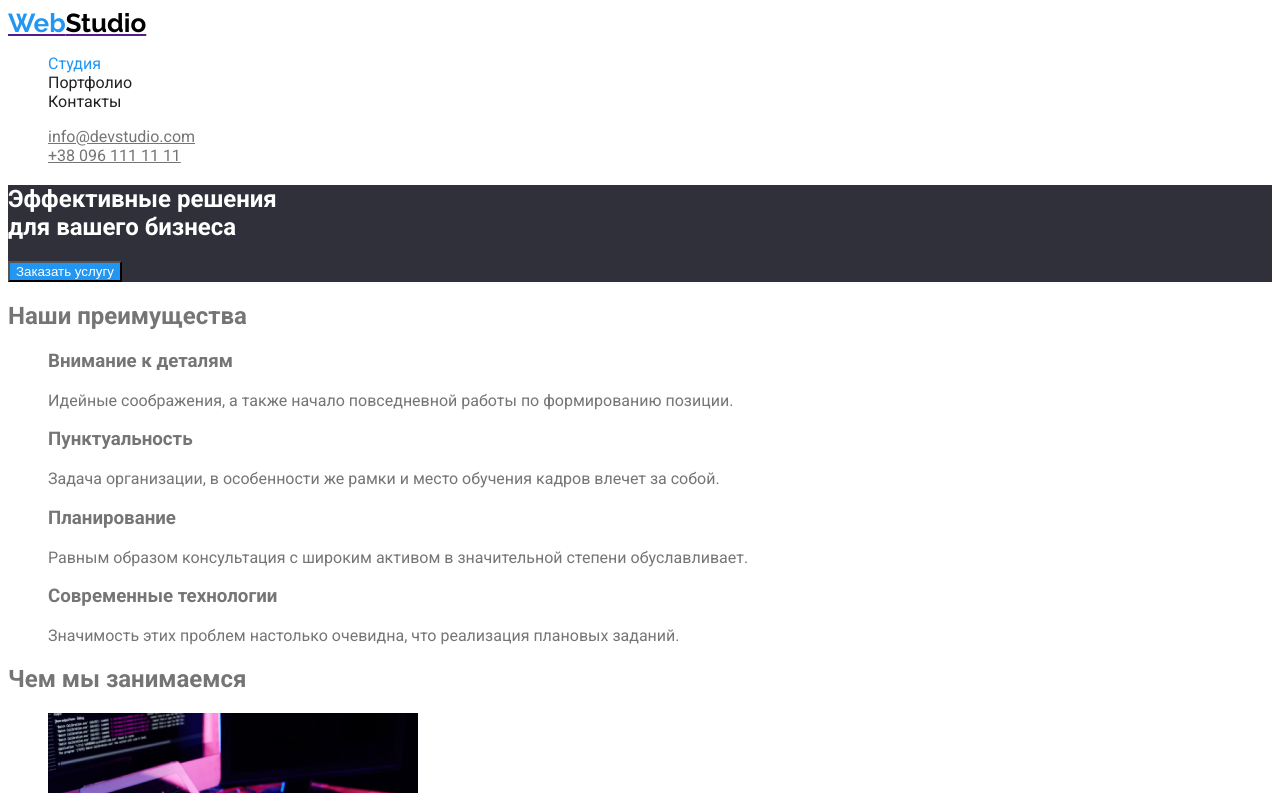
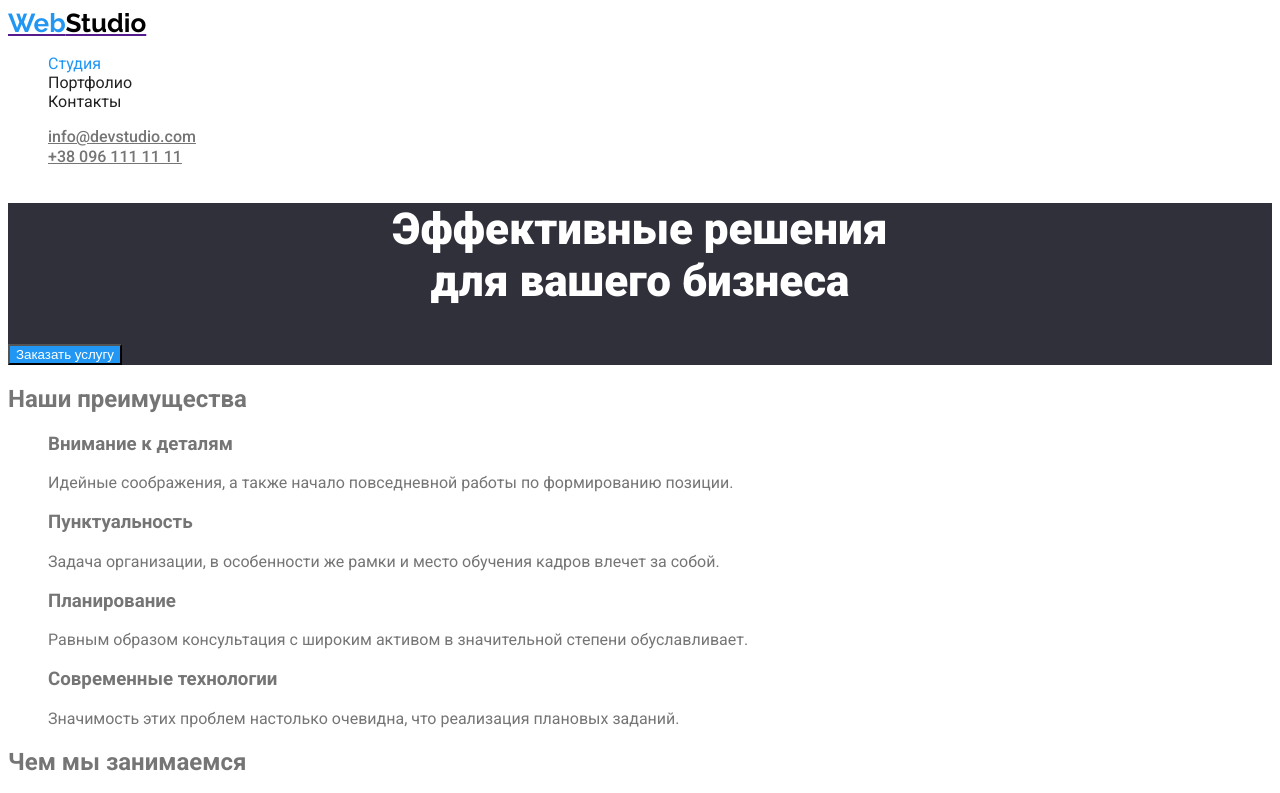
Before and after one commit to mkhomenko2212/goit-markup-hw-02, a plain HTML site: page index.html in a window 1280 px wide. Shown: the top 793 px of the page. Drawn offline with Linux system fonts and the light colour scheme.

Commit message:
Update styles.css

```diff
--- a/css/styles.css
+++ b/css/styles.css
@@ -47,14 +47,21 @@ body
 .site-nav .link {color: var(--tittle-color);}
 .site-nav .link:focus, .link:hover {color: var(--accent-color);}
 .link {text-decoration: none;}
-.link-adress {color: var(--primary-text-color) ;}
+.link-adress {color: var(--primary-text-color) ;
+    font-weight: 500;
+    font-size: 16px;
+    line-height: 1.17;
+}
 .link-adress:hover, .link-adress:focus {color: var(--accent-color) ;}
 
 
 
 /* Шапка сайта */
 
-.hero-tittle {color: var(--primary-white-color);}
+.hero-tittle {color: var(--primary-white-color);
+             font-weight: 900;
+             font-size: 44px;
+            text-align: center;}
 .hero {background-color: var(--footer-color);}
 
 
```
